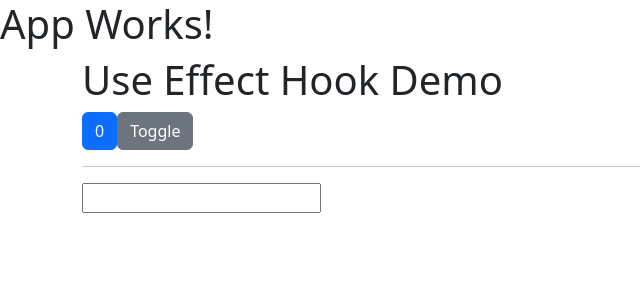
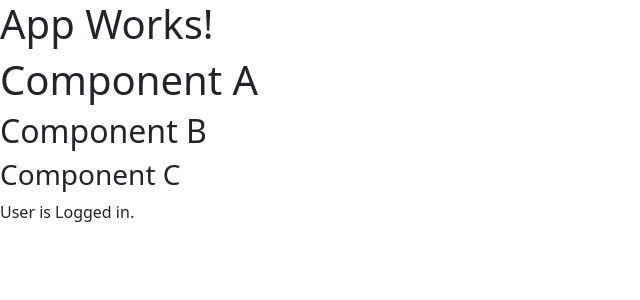
Before and after one commit to synergy2411/apr-24-frontend, a React (Create React App) app in the folder frontend/: page / in a window 1280 px wide. Shown: the top 300 px of the page, without its empty margins (0-640 px from the left). Built offline with nearby package versions, Linux system fonts and the light colour scheme.

Commit message:
Context added

```diff
--- a/frontend/src/App.js
+++ b/frontend/src/App.js
@@ -1,3 +1,4 @@
+import CompA from "./Components/Demo/ContextDemo/CompA";
 import UseEffectDemo from "./Components/Demo/UseEffect";
 
 function App() {
@@ -12,7 +13,9 @@ function App() {
 
       {/* <UncontrolledComp /> */}
 
-      <UseEffectDemo />
+      {/* <UseEffectDemo /> */}
+
+      <CompA />
     </div>
   );
 }
--- /dev/null
+++ b/frontend/src/Components/Demo/ContextDemo/CompA.jsx
@@ -0,0 +1,15 @@
+import CompB from "./CompB";
+import AuthContext from "../../../context/auth-context";
+
+function CompA() {
+  return (
+    <>
+      <h1>Component A</h1>
+      <AuthContext.Provider value={{ isLoggedIn: true }}>
+        <CompB />
+      </AuthContext.Provider>
+    </>
+  );
+}
+
+export default CompA;
--- /dev/null
+++ b/frontend/src/Components/Demo/ContextDemo/CompB.jsx
@@ -0,0 +1,12 @@
+import CompC from "./CompC";
+
+function CompB() {
+  return (
+    <>
+      <h2>Component B</h2>
+      <CompC />
+    </>
+  );
+}
+
+export default CompB;
--- /dev/null
+++ b/frontend/src/Components/Demo/ContextDemo/CompC.jsx
@@ -0,0 +1,21 @@
+import AuthContext from "../../../context/auth-context";
+
+function CompC() {
+  return (
+    <>
+      <AuthContext.Consumer>
+        {(context) => {
+          return (
+            <>
+              <h3>Component C</h3>
+              {context.isLoggedIn && <p>User is Logged in.</p>}
+              {!context.isLoggedIn && <p>User is NOT Logged in</p>}
+            </>
+          );
+        }}
+      </AuthContext.Consumer>
+    </>
+  );
+}
+
+export default CompC;
--- /dev/null
+++ b/frontend/src/context/auth-context.js
@@ -0,0 +1,7 @@
+import { createContext } from "react";
+
+const AuthContext = createContext({
+  isLoggedIn: false,
+});
+
+export default AuthContext;
```
Also changed, not shown: 1 other file (tests, documents, lock files or other folders).
